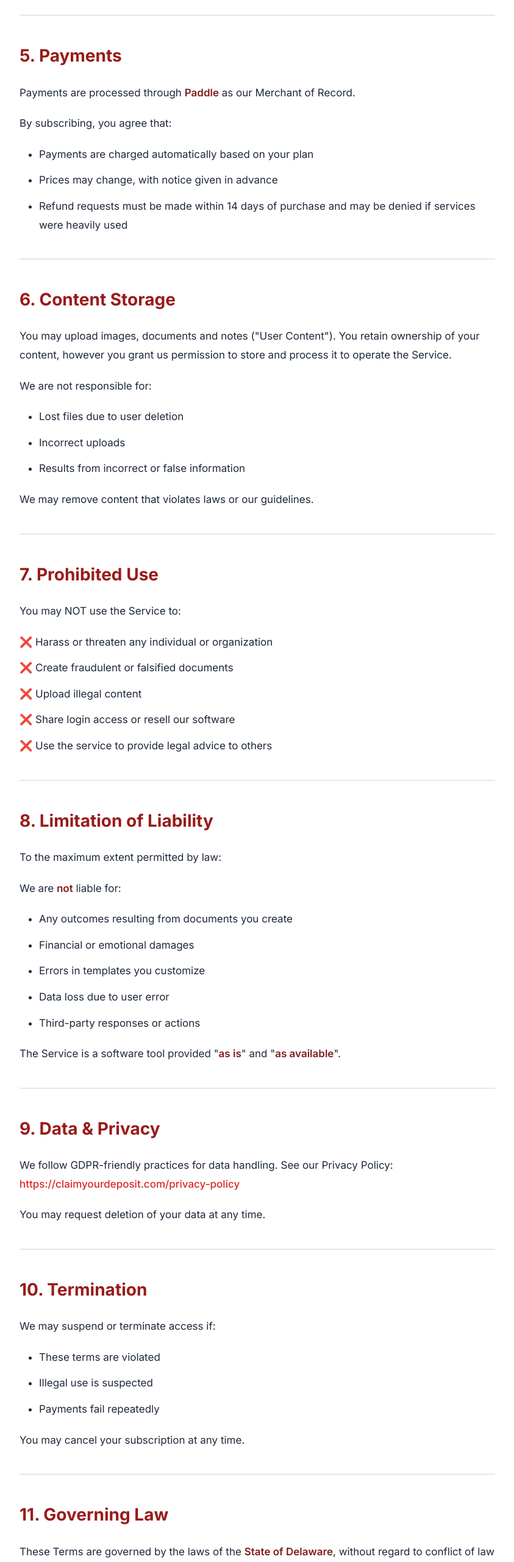
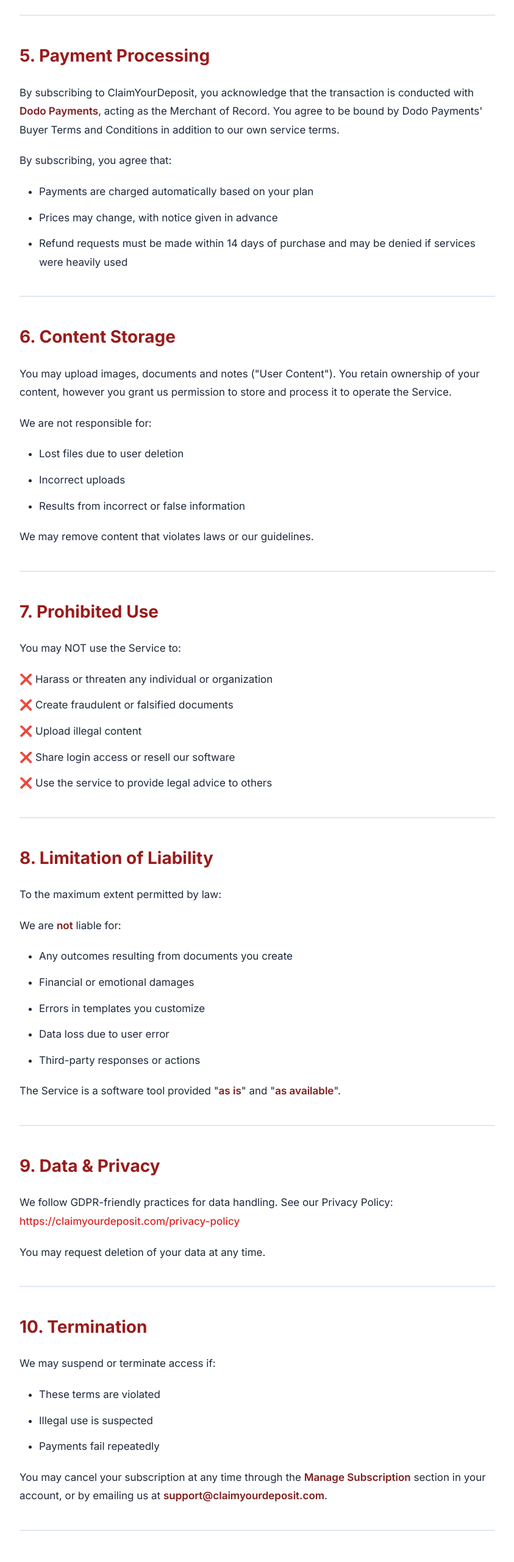
Before and after one commit to ilyassBZ/claimyourdeposit.com, a React (Vite) app in the folder client/: page /terms-and-conditions in a window 1280 px wide. Shown: the part 2308-4870 px from the top of the page at 61% size, without its empty margins (218-1061 px from the left). Built offline with nearby package versions, Linux system fonts and the light colour scheme.

Commit message:
fix: add dodo

```diff
--- a/client/src/components/PrivacyPolicy.jsx
+++ b/client/src/components/PrivacyPolicy.jsx
@@ -38,12 +38,10 @@ export default function PrivacyPolicy() {
           </ul>
           <p>This information is stored for your personal use inside the platform.</p>
 
-          <h3>1.3. Payment Information</h3>
+          <h3>1.3. Payment Data</h3>
           <p>
-            Payments are processed by <strong>Paddle</strong>.<br />
-            We do <strong>not</strong> store card or bank details.
+            We do not store or process your credit card information. All payment data is collected and processed by <strong>Dodo Payments</strong>. You can view their privacy policy at <a href="https://dodopayments.com" target="_blank" rel="noopener noreferrer">dodopayments.com</a>.
           </p>
-          <p>Paddle's privacy policy applies to payment data.</p>
 
           <h3>1.4. Usage Data</h3>
           <p>For security and performance:</p>
@@ -146,7 +144,7 @@ export default function PrivacyPolicy() {
                 <td>Authentication</td>
               </tr>
               <tr>
-                <td>Paddle</td>
+                <td>Dodo Payments</td>
                 <td>Payments & billing</td>
               </tr>
               <tr>
@@ -200,7 +198,14 @@ export default function PrivacyPolicy() {
 
           <hr />
 
-          <h2>10. Contact</h2>
+          <h2>10. Governing Law</h2>
+          <p>
+            This Privacy Policy is governed by the laws of the <strong>Kingdom of Morocco</strong>.
+          </p>
+
+          <hr />
+
+          <h2>11. Contact</h2>
           <p>If you have any questions about this Privacy Policy:</p>
           <p>
             📧 <a href="mailto:support@claimyourdeposit.com"><strong>support@claimyourdeposit.com</strong></a><br />
--- a/client/src/components/RefundPolicy.jsx
+++ b/client/src/components/RefundPolicy.jsx
@@ -14,7 +14,7 @@ export default function RefundPolicy() {
 
           <h2>1. Merchant of Record</h2>
           <p>
-            All payments, taxes, and subscriptions are securely processed by <strong>Paddle</strong>, our authorized Merchant of Record. Paddle handles all customer service inquiries related to billing and returns.
+            All payments and subscriptions on this website are securely processed by <strong>Dodo Payments</strong>, our authorized Merchant of Record. Dodo Payments is the official reseller of our services and handles all transaction-related compliance, taxes, and billing inquiries.
           </p>
 
           <hr />
@@ -39,17 +39,16 @@ export default function RefundPolicy() {
             <li><strong>Product Usage:</strong> Once postal dispatch tokens are used via our third-party postal utility or multiple templates are generated, the software is considered "used," and the statutory right to cancel is waived. ClaimYourDeposit is a passive document-generation tool and does not review, edit, or modify user content.</li>
             <li><strong>Technical Inability:</strong> Issues arising from a lack of technical skill or incorrect data entry by the user.</li>
             <li><strong>User Outcomes:</strong> We provide organizational tools and customizable templates but cannot guarantee any particular response from third parties. Users retain 100% responsibility for content accuracy and legality.</li>
-            <li><strong>Wire Transfers:</strong> Per Paddle's terms, payments made via wire transfer are non-refundable.</li>
+            <li><strong>Wire Transfers:</strong> Per Dodo Payments' terms, payments made via wire transfer are non-refundable.</li>
           </ul>
 
           <hr />
 
           <h2>4. How to Request a Refund</h2>
-          <p>To ensure your request is processed immediately, please use Paddle's automated system:</p>
+          <p>To request a refund, please contact our support team:</p>
           <ul>
-            <li>Visit <a href="https://paddle.net" target="_blank" rel="noopener noreferrer"><strong>paddle.net</strong></a>.</li>
-            <li>Provide the email address used for the purchase to view your order and request a refund.</li>
-            <li>Alternatively, you may contact our support team at <a href="mailto:support@claimyourdeposit.com"><strong>support@claimyourdeposit.com</strong></a> with your Order ID, and we will assist you in coordinating with Paddle.</li>
+            <li>Email us at <a href="mailto:support@claimyourdeposit.com"><strong>support@claimyourdeposit.com</strong></a> with your Order ID.</li>
+            <li>We will assist you in coordinating the refund with Dodo Payments.</li>
           </ul>
         </div>
       </div>
--- a/client/src/components/TermsAndConditions.jsx
+++ b/client/src/components/TermsAndConditions.jsx
@@ -75,9 +75,9 @@ export default function TermsAndConditions() {
 
           <hr />
 
-          <h2>5. Payments</h2>
+          <h2>5. Payment Processing</h2>
           <p>
-            Payments are processed through <strong>Paddle</strong> as our Merchant of Record.
+            By subscribing to ClaimYourDeposit, you acknowledge that the transaction is conducted with <strong>Dodo Payments</strong>, acting as the Merchant of Record. You agree to be bound by Dodo Payments' Buyer Terms and Conditions in addition to our own service terms.
           </p>
           <p>By subscribing, you agree that:</p>
           <ul>
@@ -147,13 +147,13 @@ export default function TermsAndConditions() {
             <li>Illegal use is suspected</li>
             <li>Payments fail repeatedly</li>
           </ul>
-          <p>You may cancel your subscription at any time.</p>
+          <p>You may cancel your subscription at any time through the <strong>Manage Subscription</strong> section in your account, or by emailing us at <a href="mailto:support@claimyourdeposit.com"><strong>support@claimyourdeposit.com</strong></a>.</p>
 
           <hr />
 
           <h2>11. Governing Law</h2>
           <p>
-            These Terms are governed by the laws of the <strong>State of Delaware</strong>, without regard to conflict of law principles.
+            These Terms are governed by the laws of Morocco, without regard to conflict of law principles.
           </p>
 
           <hr />
```
